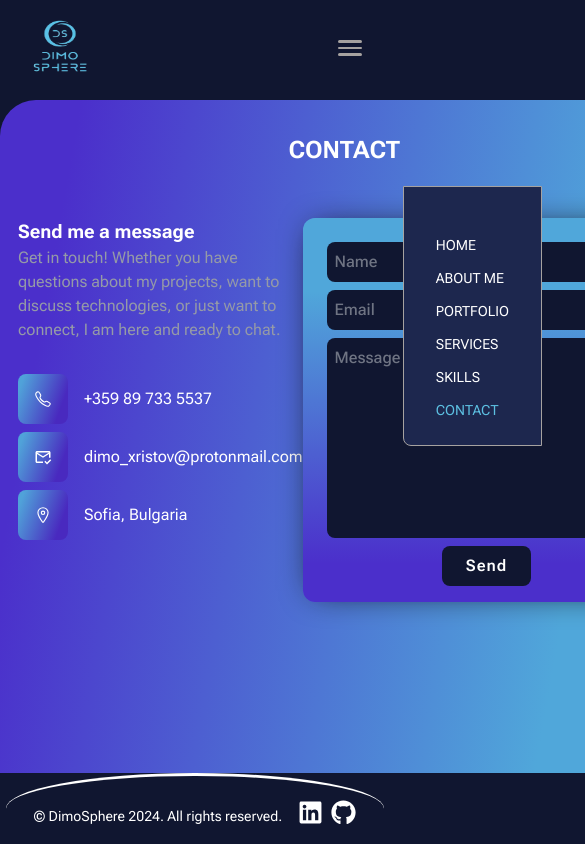
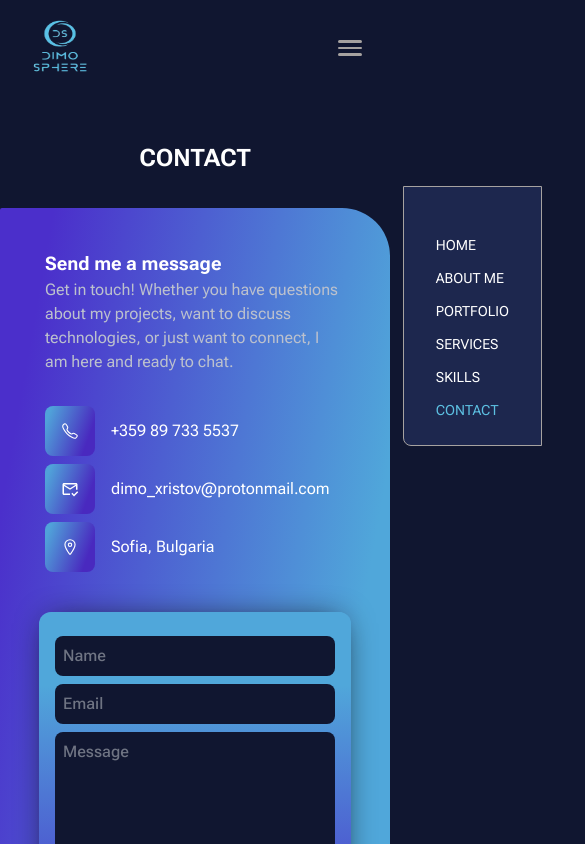
Before and after one commit to Dimo-Hristov/Personal-app, a Next.js app: page /contact in a window 390 px wide. Shown: the top 844 px of the page, 585 px wide, since content can reach past the window. Built offline with nearby package versions, Linux system fonts and the light colour scheme.

Commit message:
complete responsive contact page

```diff
--- a/src/app/contact/contact.module.scss
+++ b/src/app/contact/contact.module.scss
@@ -1,30 +1,29 @@
 .contactPage {
   flex: 1;
-  margin-top: 40px;
-  margin: 0 auto;
-  border-radius: 36px 18px 0 0;
-  background: linear-gradient(
-    280deg,
-    rgba(80, 167, 218, 1) 19%,
-    rgba(75, 47, 203, 1) 90%
-  );
+  margin: 40px 0;
 
   h1 {
-    padding-top: 32px;
     text-align: center;
   }
 
   .infoWrapper {
+    margin: 0 auto;
+    border-radius: 2px 48px 2px 48px;
+    background: linear-gradient(
+      280deg,
+      rgba(80, 167, 218, 1) 19%,
+      rgba(75, 47, 203, 1) 90%
+    );
     display: flex;
     flex-direction: row;
     justify-content: space-evenly;
-    padding: 18px;
+    padding: 42px 18px;
     margin-top: 32px;
 
     .infoSection {
       .description {
         max-width: 300px;
-        color: var(--gray-text-color);
+        color: #bcc1cd;
       }
 
       .contactsWrapper {
@@ -63,3 +62,13 @@
     }
   }
 }
+
+@media (max-width: 860px) {
+  .contactPage {
+    .infoWrapper {
+      flex-direction: column;
+      align-items: center;
+      gap: 32px;
+    }
+  }
+}
--- a/src/app/contact/page.tsx
+++ b/src/app/contact/page.tsx
@@ -10,7 +10,7 @@ const Contact = () => {
       <h1>CONTACT</h1>
 
       <div className={styles.infoWrapper}>
-        <section className={styles.infoSection}>
+        <article className={styles.infoSection}>
           <h3>Send me a message</h3>
           <p className={styles.description}>
             Get in touch! Whether you have questions about my projects, want to
@@ -48,7 +48,7 @@ const Contact = () => {
               <p>Sofia, Bulgaria</p>
             </div>
           </div>
-        </section>
+        </article>
 
         <ContactForm />
       </div>
--- a/src/app/globals.scss
+++ b/src/app/globals.scss
@@ -53,6 +53,7 @@ html:focus-within {
 body {
   min-height: 100vh;
   max-width: 1920px;
+  margin: 0 auto;
   text-rendering: optimizeSpeed;
   line-height: 1.5;
   background-color: var(--background-color);
--- a/src/app/skills/skills.module.scss
+++ b/src/app/skills/skills.module.scss
@@ -2,11 +2,11 @@
   flex: 1;
   display: flex;
   flex-direction: column;
-  justify-content: space-evenly;
+  justify-content: flex-start;
   align-items: center;
   gap: 48px;
   padding: 0 32px;
-  margin-bottom: 140px;
+  margin: 40px 0;
 
   .filler {
     background-color: var(--background-color);
--- a/src/components/contactForm/contactForm.module.scss
+++ b/src/components/contactForm/contactForm.module.scss
@@ -1,4 +1,4 @@
-.contactSection {
+.contactArticle {
   background: linear-gradient(
     180deg,
     rgba(80, 167, 218, 1) 19%,
@@ -41,3 +41,16 @@
     }
   }
 }
+
+@media (max-width: 420px) {
+  .contactArticle {
+    padding: 16px 8px;
+    .contactForm {
+      input,
+      button,
+      textarea {
+        width: 280px;
+      }
+    }
+  }
+}
--- a/src/components/contactForm/page.tsx
+++ b/src/components/contactForm/page.tsx
@@ -4,7 +4,7 @@ import styles from "./contactForm.module.scss";
 
 const ContactForm = () => {
   return (
-    <section className={styles.contactSection}>
+    <article className={styles.contactArticle}>
       <form className={styles.contactForm}>
         <input type="text" name="name" id="name" placeholder="Name" />
         <input type="text" name="email" id="email" placeholder="Email" />
@@ -12,7 +12,7 @@ const ContactForm = () => {
 
         <button> Send</button>
       </form>
-    </section>
+    </article>
   );
 };
 
```
Also changed, not shown: src/app/page.module.scss (+8 -0 lines).
